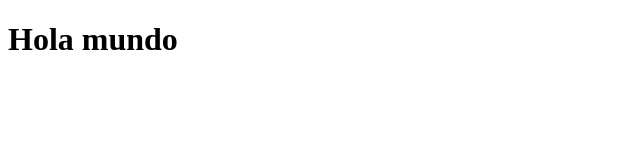
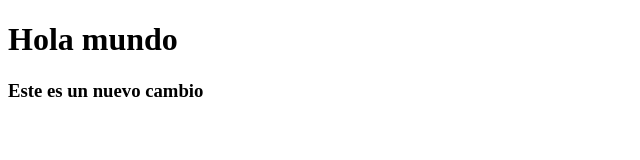
Before and after one commit to Harbinger93/Practica, a plain HTML site: page index.html in a window 1280 px wide. Shown: the whole page, without its empty margins (0-640 px from the left). Drawn offline with Linux system fonts and the light colour scheme.

Commit message:
se agrego una nueva etiqueta H3

```diff
--- a/index.html
+++ b/index.html
@@ -8,5 +8,7 @@
 <body>
   <h1>Hola mundo</h1>
 
+  <h3>Este es un nuevo cambio</h3>
+
 </body>
 </html>
```
